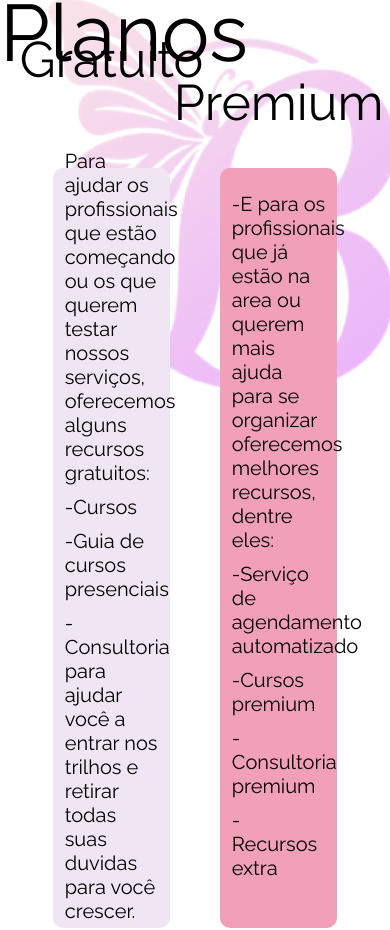
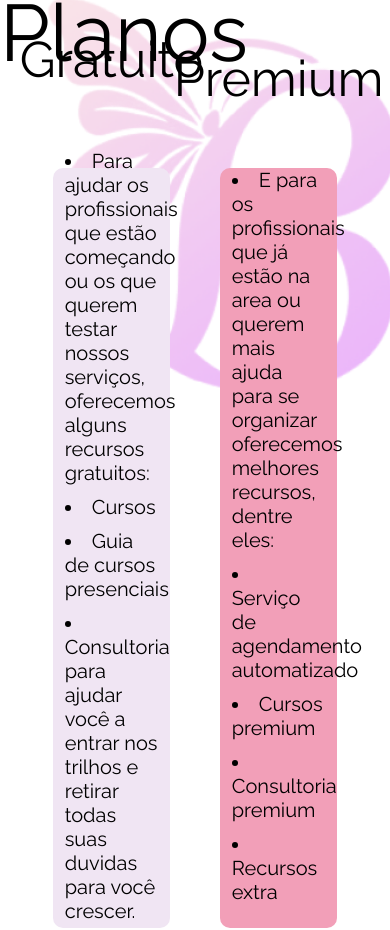
Before and after one commit to leckliss/Bellifica, a React (Create React App) app: page / in a window 390 px wide. Shown: the part 4891-5821 px from the top of the page. Built offline with nearby package versions, Linux system fonts and the light colour scheme.

Commit message:
responsividade home e pagina produtos

```diff
--- a/src/pages/home/home.js
+++ b/src/pages/home/home.js
@@ -210,10 +210,10 @@ function Home () {
                     <div className={Styles.caixagratuito}>
                         <h3>Gratuito</h3>
 
-                        <p>Para ajudar os profissionais que estão começando ou os que querem testar nossos serviços, oferecemos alguns recursos gratuitos:</p>
-                        <p>-Cursos</p>
-                        <p>-Guia de cursos presenciais</p>
-                        <p>-Consultoria para ajudar você a entrar nos trilhos e retirar todas suas duvidas para você crescer.</p>
+                        <li>Para ajudar os profissionais que estão começando ou os que querem testar nossos serviços, oferecemos alguns recursos gratuitos:</li>
+                        <li>Cursos</li>
+                        <li>Guia de cursos presenciais</li>
+                        <li>Consultoria para ajudar você a entrar nos trilhos e retirar todas suas duvidas para você crescer.</li>
 
                         <h2>R$ 0,00</h2>
 
@@ -221,11 +221,11 @@ function Home () {
                     <div className={Styles.caixapremium}>
                         <h3>Premium</h3>
 
-                        <p>-E para os profissionais que já estão na area ou querem mais ajuda para se organizar oferecemos melhores recursos, dentre eles:</p>
-                        <p>-Serviço de agendamento automatizado</p>
-                        <p>-Cursos premium</p>
-                        <p>-Consultoria premium</p>
-                        <p>-Recursos extra</p>
+                        <li>E para os profissionais que já estão na area ou querem mais ajuda para se organizar oferecemos melhores recursos, dentre eles:</li>
+                        <li>Serviço de agendamento automatizado</li>
+                        <li>Cursos premium</li>
+                        <li>Consultoria premium</li>
+                        <li>Recursos extra</li>
 
                         <h2>R$ 49,99</h2>
 
--- a/src/pages/home/home.module.css
+++ b/src/pages/home/home.module.css
@@ -436,7 +436,7 @@
     align-items: center;
 }
 
-.caixagratuito p {
+.caixagratuito li {
     width: 80%;
     color: black;
     font-size: 20px;
@@ -469,7 +469,7 @@
     box-shadow: bottom 1px rgba(0, 0, 0, 0.644);
 }
 
-.caixapremium p {
+.caixapremium li {
     width: 80%;
     color: black;
     font-size: 20px;
@@ -491,3 +491,117 @@
 
 
 /*Responsividade ============================================================================*/
+
+@media screen and (min-width: 1920px){
+
+    .slide h1{
+        width: 45%;
+    }
+
+    .imgles{
+        width: 46%;
+        height: 100vh;
+        margin-left: -85px;
+    }
+
+    .imgldr{
+        width: 40%;
+        height: 91vh;
+    }
+
+    .caixaideia,.caixagestao,.caixacurso,.caixaauxilio{
+        width: 30%;
+        height: 40vh;
+        display: flex;
+        align-items: center;
+        justify-content: center;
+    }
+
+    .caixaideia p{
+        font-size: 30px;
+    }
+
+    .caixagestao p{
+        font-size: 30px;
+    }
+
+    .caixacurso p{
+        font-size: 30px;
+    }
+
+    .caixaauxilio p{
+        font-size: 30px;
+    }
+
+    .imgldr h1 {
+        font-size: 70px;
+        color: black;
+
+    }
+
+    .imgldr p {
+        font-size: 40px;
+        color: black;
+
+    }
+
+    .seH1 h1{
+        width: 100%;
+        height: 15vh;
+        font-size: 80px;
+    }
+
+    .quadrocursos h3{
+        font-size: 70px;
+        font-weight: bold;
+    }
+
+    .quadrocursos p{
+        width: 80%;
+        font-size: 30px;
+    }
+
+    .Caixacoment .foto{
+        width: 26%;
+        height: 14vh;
+    }
+
+    .Caixacoment h1{
+        font-size: 30px;
+    }
+
+    .Caixacoment p{
+        width: 80%;
+        font-size: 25px;
+    }
+
+    .sessão6{
+        width: 100%;
+        height: 150vh;
+    }
+
+    .caixagratuito h2{
+
+        font-size: 60px;
+        margin-top: 50px;
+    }
+
+    .caixagratuito h3{
+        font-size: 70px;
+        margin-bottom: 50px;
+    }
+    .caixapremium h3{
+        font-size: 70px;
+        margin-bottom: 50px;
+    }
+
+    .caixapremium li {
+        font-size: 30px;
+    }
+
+    .caixagratuito li{
+        font-size: 30px;
+    }
+
+
+}
```
